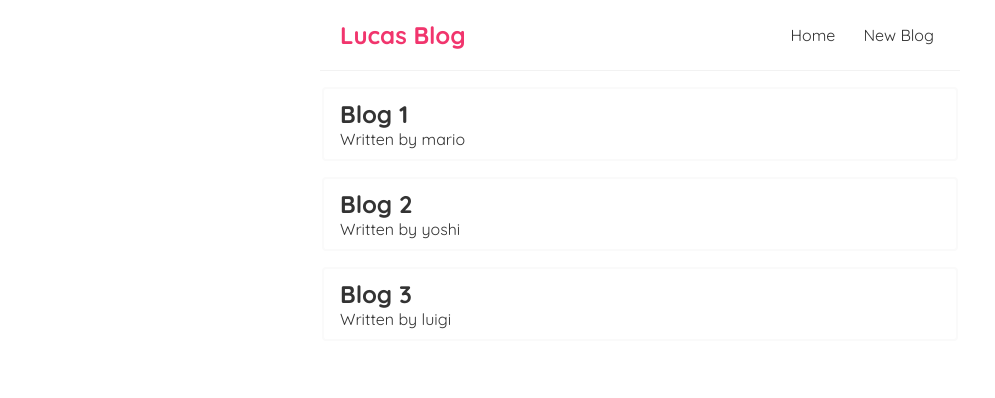
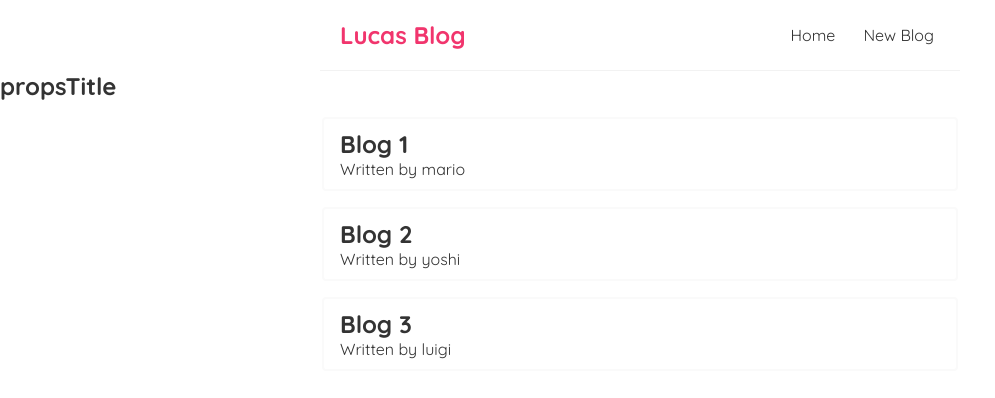
Before and after one commit to LucasLeow/ModernReactBlog, a React (Create React App) app in the folder lucas-blog/: page / in a window 1280 px wide. Shown: the top 398 px of the page, without its empty margins (0-995 px from the left). Built offline with nearby package versions, Linux system fonts and the light colour scheme.

Commit message:
created BlogList component & utilized props to pass data from parent component

```diff
--- /dev/null
+++ b/lucas-blog/src/BlogList.js
@@ -0,0 +1,16 @@
+const BlogList = ({blogs, title}) => {
+    return (
+
+        <div className="blog-list">
+            <h2>{title}</h2>
+            {blogs.map((item) => (
+                <div className="blog-preview" key={item.id}>
+                    <h2>{ item.title }</h2>
+                    <p>Written by { item.author }</p>
+                </div>
+            ))}
+        </div>
+     );
+}
+
+export default BlogList;
--- a/lucas-blog/src/Home.js
+++ b/lucas-blog/src/Home.js
@@ -1,4 +1,5 @@
 import { useState } from "react";
+import BlogList from "./BlogList";
 
 const Home = () => {
     const [ blogs, setblogs ] = useState([
@@ -9,12 +10,7 @@
 
     return (
         <div className="home">
-            {blogs.map((item) => (
-                <div className="blog-preview" key={item.id}>
-                    <h2>{ item.title }</h2>
-                    <p>Written by { item.author }</p>
-                </div>
-            ))}
+            <BlogList blogs={blogs} title={"propsTitle"}/>
         </div>
     );
 }
--- a/lucas-blog/src/index.css
+++ b/lucas-blog/src/index.css
@@ -15,7 +15,7 @@
   border-bottom: 1px solid #f2f2f2;
 }
 
-.navbar h1 {
+.navbar h1{
   color: #f1356d
 }
 
```
Also changed, not shown: 1 other file (tests, documents, lock files or other folders).
